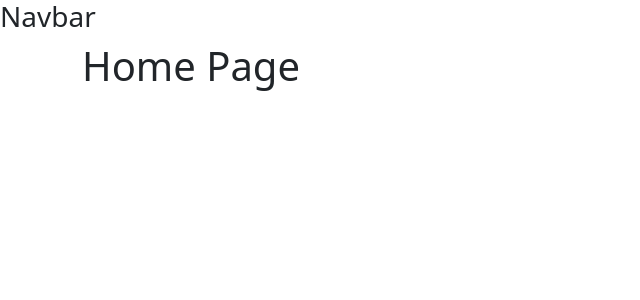
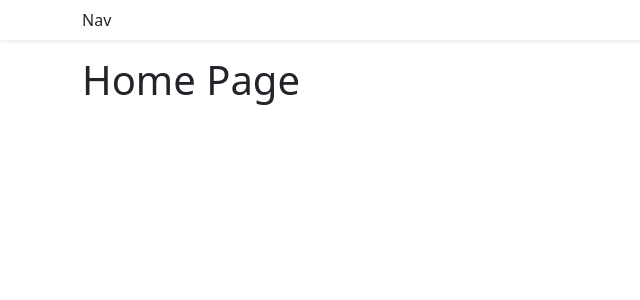
Before and after one commit to gabeno/shoppers-delight, a React (Vite) app: page / in a window 1280 px wide. Shown: the top 300 px of the page, without its empty margins (0-640 px from the left). Built offline with nearby package versions, Linux system fonts and the light colour scheme.

Commit message:
use Navbar component of bootstrap

```diff
--- a/src/components/Navbar.tsx
+++ b/src/components/Navbar.tsx
@@ -1,3 +1,9 @@
+import {Container, Navbar as NavbarBs } from "react-bootstrap"
+
 export function Navbar() {
-    return <h3>Navbar</h3>
+    return (
+        <NavbarBs className="bg-white shadow-sm mb-3">
+            <Container>Nav</Container>
+        </NavbarBs>
+    )
 }
```
